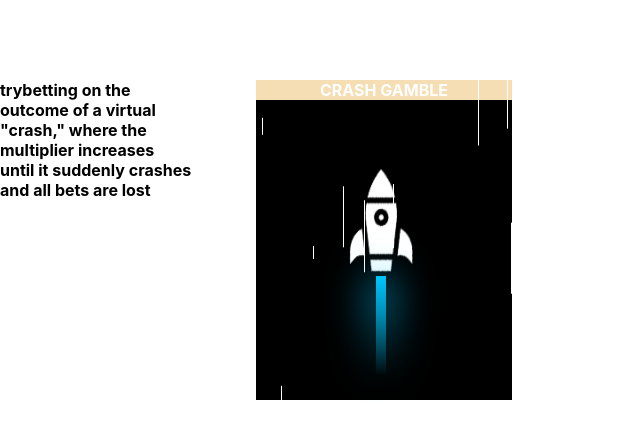
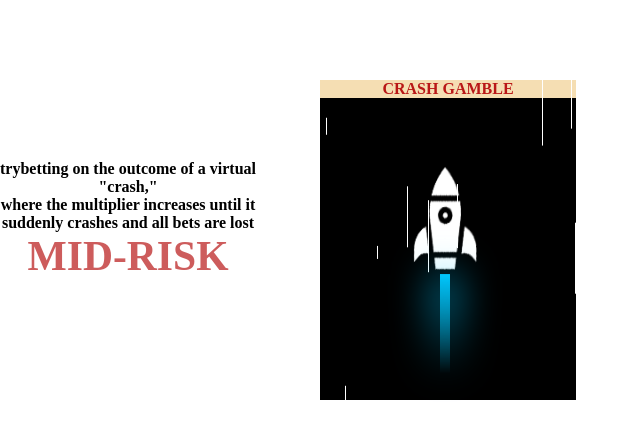
Before and after one commit to ivanyordanovgt/Brainzone, a React (Create React App) app in the folder brainzone/: page /odds-trainer in a window 1280 px wide. Shown: the top 438 px of the page, without its empty margins (0-640 px from the left). Built offline with nearby package versions, Linux system fonts and the light colour scheme.

Commit message:
stylign text

```diff
--- a/brainzone/src/components/OddsTrainer/OddsTrainer.js
+++ b/brainzone/src/components/OddsTrainer/OddsTrainer.js
@@ -13,7 +13,9 @@ export const OddsTrainer = () => {
         <>
         <div className={styles.rocketGameWrapper}>
         <div className={styles.rocketGameInfo}>
-            <h1> trybetting on the outcome of a virtual "crash," where the multiplier increases until it suddenly crashes and all bets are lost</h1>
+            <h1> trybetting on the outcome of a virtual "crash," </h1>
+            <h1>where the multiplier increases until it suddenly crashes and all bets are lost</h1>
+            <h2>MID-RISK</h2>
         </div>
         <div className={styles.rocketWrapper}>
             <h1>CRASH GAMBLE</h1>
--- a/brainzone/src/components/OddsTrainer/oddsTrainer.module.css
+++ b/brainzone/src/components/OddsTrainer/oddsTrainer.module.css
@@ -82,9 +82,27 @@
 
 }
 
+.rocketWrapper h1 {
+    color: rgb(185, 23, 23);
+    text-align: center;
+    width: 100%;
+    background-color: wheat;
+    font-family: "Lucida Handwriting", cursive;
+
+}
 .rocketGameInfo {
     float: left;
-    width: 15vw ;
+    width: 20vw;
+    text-align: center;
+    margin-top: 10vh;
+    font-family: "Lucida Handwriting", cursive;
+    color: black;
+}
+
+
+.rocketGameInfo h2 {
+    font-size: calc(2vw + 2vh);
+    color: indianred;
 }
 
 .rocketGameWrapper {
@@ -103,10 +121,3 @@
         transform: translateY(70vh);
      }
 }
-
-.rocketWrapper h1 {
-    color: white;
-    text-align: center;
-    width: 100%;
-    background-color: wheat;
-}
```
